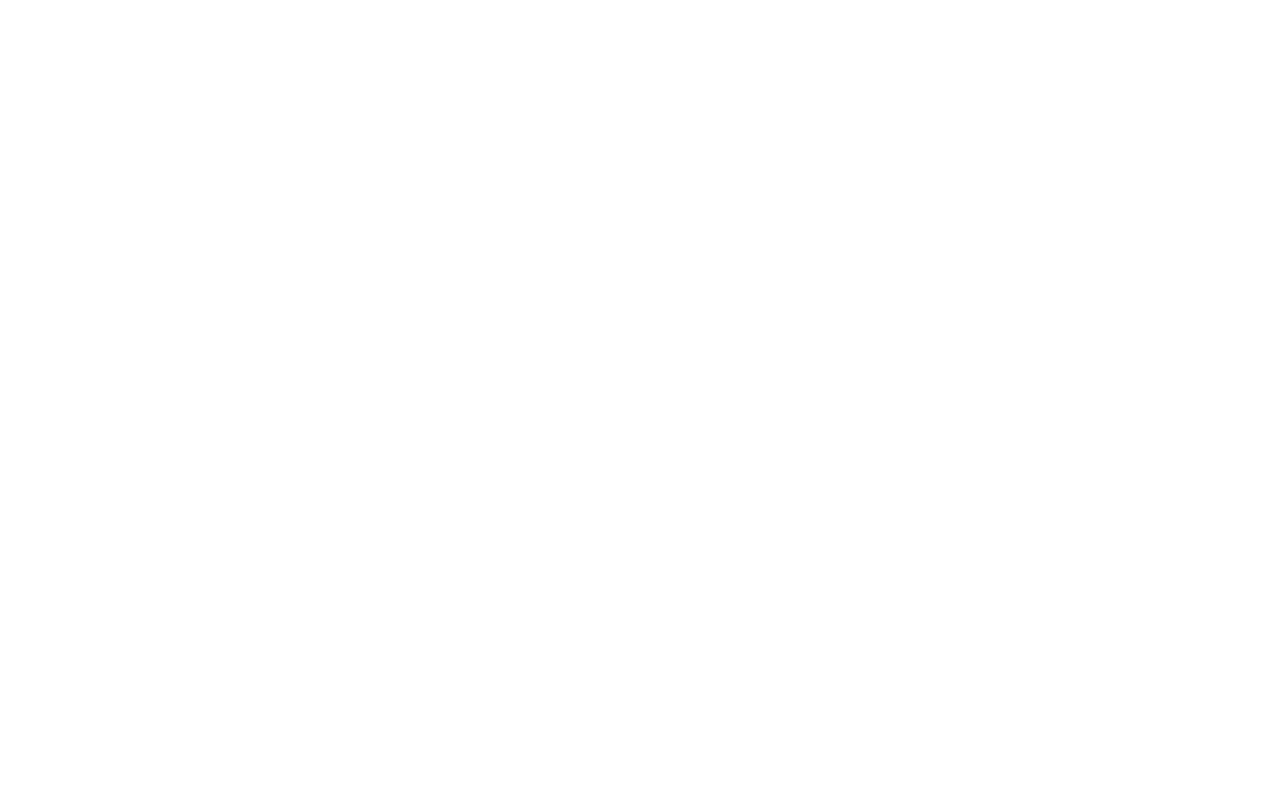
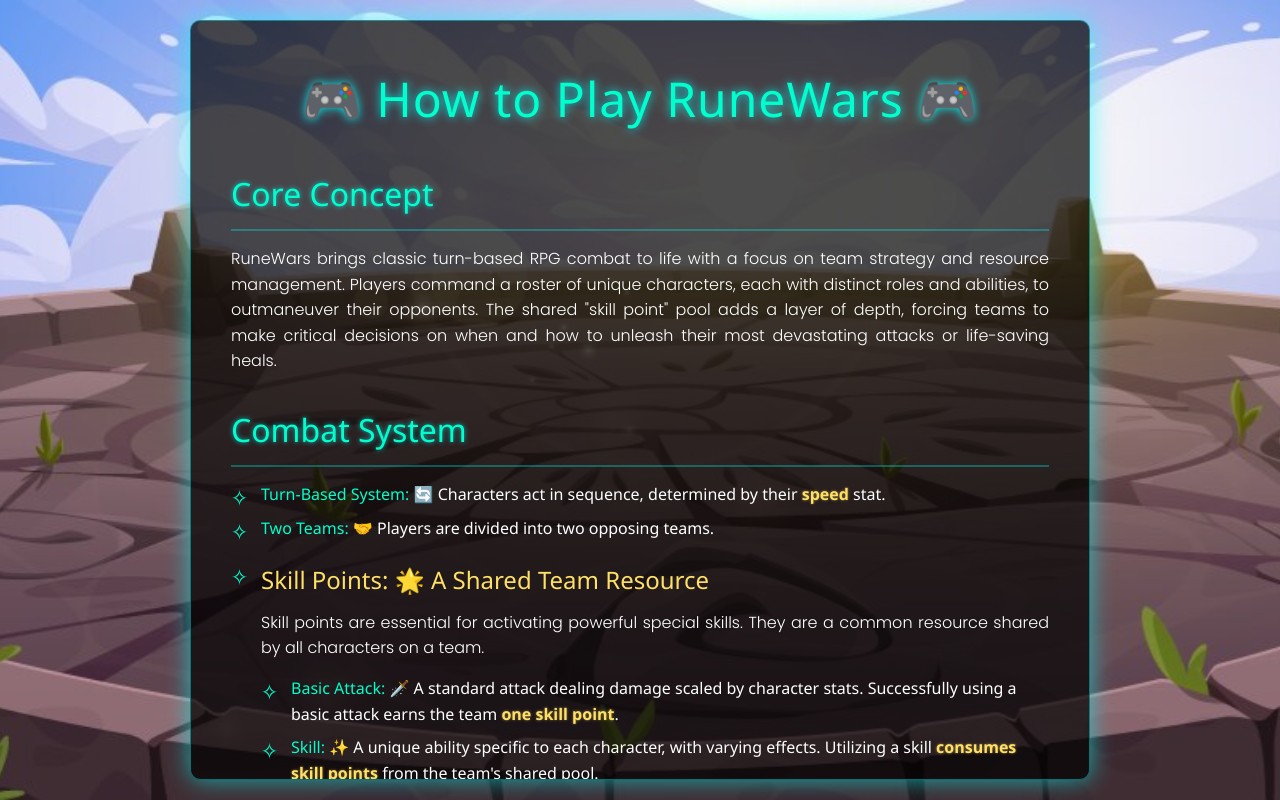
Before and after one commit to gobind-singh21/web-rpg-game, an Angular app in the folder front-end/: page /how-to-play in a window 1280 px wide. Before the commit this address led to /. Built offline with nearby package versions, Linux system fonts and the light colour scheme; a web font is replaced by a local one.

Commit message:
how to play

```diff
--- a/front-end/src/app/app.routes.ts
+++ b/front-end/src/app/app.routes.ts
@@ -7,6 +7,7 @@
 import { HomeComponent } from './views/home/home.component';
 import { TeamMaking } from './views/team-making/team-making.component';
 import { BattlefieldComponent } from './views/battlefield/battlefield.component';
+import { HowToPlayComponent } from './views/how-to-play/how-to-play/how-to-play.component';
 
 export const routes: Routes = [
   { path: 'login', component: LoginComponent },
@@ -16,7 +17,8 @@
   {path: 'forgot-password', component: ForgotPasswordComponent},
   {path: 'home', component: HomeComponent},
   {path: 'team-making', component: TeamMaking},
-  {path: 'battlefield', component: BattlefieldComponent}
+  {path: 'battlefield', component: BattlefieldComponent},
+  {path: 'how-to-play', component: HowToPlayComponent}
 ];
 
 @NgModule({
--- /dev/null
+++ b/front-end/src/app/views/how-to-play/how-to-play/how-to-play.component.css
@@ -0,0 +1,132 @@
+.how-container {
+    min-height: 100vh;
+    background: url("../../../../assets/images/homepageBackground.svg") no-repeat center center;
+    background-size: cover;
+    display: flex; /* Use flexbox to center the content box */
+    justify-content: center;
+    align-items: center;
+    padding: 20px; /* Add some padding around the container */
+    box-sizing: border-box; /* Include padding in the element's total width and height */
+}
+
+.content-box {
+    background-color: rgba(0, 0, 0, 0.7); /* Semi-transparent black background for readability */
+    color: #fff; /* White text color */
+    padding: 40px;
+    border-radius: 10px;
+    max-width: 900px; /* Limit content width for better readability */
+    width: 100%; /* Ensure it takes full width up to max-width */
+    box-shadow: 0 0 25px rgba(0, 255, 255, 0.6); /* A subtle glow effect */
+    border: 1px solid rgba(0, 255, 255, 0.4); /* Light border */
+    overflow-y: auto; /* Enable scrolling if content exceeds height */
+    max-height: calc(100vh - 40px); /* Max height to fit within viewport, accounting for padding */
+    font-family: 'Segoe UI', Tahoma, Geneva, Verdana, sans-serif; /* A clear, modern font */
+    line-height: 1.6;
+}
+
+h1 {
+    color: #00ffcc; /* Bright cyan for the main title */
+    text-align: center;
+    margin-bottom: 30px;
+    font-size: 3em;
+    text-shadow: 0 0 10px rgba(0, 255, 255, 0.9);
+    letter-spacing: 1px;
+}
+
+h2 {
+    color: #00ffcc; /* Bright cyan for section headers */
+    text-align: left;
+    margin-top: 30px;
+    margin-bottom: 15px;
+    font-size: 2em;
+    padding-bottom: 10px;
+    border-bottom: 2px solid rgba(0, 255, 255, 0.3);
+    text-shadow: 0 0 5px rgba(0, 255, 255, 0.7);
+}
+
+h3 {
+    color: #ffe066; /* A warm yellow for sub-headers */
+    margin-top: 20px;
+    margin-bottom: 10px;
+    font-size: 1.5em;
+}
+
+p {
+    margin-bottom: 15px;
+    text-align: justify;
+}
+
+ul {
+    list-style-type: none; /* Remove default bullet points */
+    padding-left: 0;
+    margin-bottom: 15px;
+}
+
+ul li {
+    margin-bottom: 8px;
+    padding-left: 30px; /* Indent list items */
+    position: relative;
+}
+
+ul li::before {
+    content: '✧'; /* Custom bullet point */
+    color: #00ffcc; /* Color for the custom bullet */
+    font-size: 1.4em;
+    position: absolute;
+    left: 0;
+    top: -2px; /* Adjust vertical alignment */
+}
+
+.highlight {
+    color: #ffe066; /* Emphasize key terms with a yellow highlight */
+    font-weight: bold;
+    text-shadow: 0 0 3px rgba(255, 224, 102, 0.5);
+}
+
+strong {
+    color: #00ffcc; /* Make strong tags stand out slightly */
+}
+
+/* Responsive adjustments for smaller screens */
+@media (max-width: 768px) {
+    .content-box {
+        padding: 25px;
+        max-height: calc(100vh - 20px); /* Adjust max height for smaller screens */
+    }
+
+    h1 {
+        font-size: 2.2em;
+        margin-bottom: 20px;
+    }
+
+    h2 {
+        font-size: 1.6em;
+        margin-top: 25px;
+    }
+
+    h3 {
+        font-size: 1.3em;
+    }
+
+    ul li {
+        padding-left: 25px;
+    }
+}
+
+@media (max-width: 480px) {
+    .content-box {
+        padding: 15px;
+    }
+
+    h1 {
+        font-size: 1.8em;
+    }
+
+    h2 {
+        font-size: 1.4em;
+    }
+
+    h3 {
+        font-size: 1.1em;
+    }
+}
--- /dev/null
+++ b/front-end/src/app/views/how-to-play/how-to-play/how-to-play.component.html
@@ -0,0 +1,53 @@
+<div class="how-container">
+    <div class="content-box">
+      <h1>🎮 How to Play RuneWars 🎮</h1>
+
+      <section>
+        <h2>Core Concept</h2>
+        <p>RuneWars brings classic turn-based RPG combat to life with a focus on team strategy and resource management. Players command a roster of unique characters, each with distinct roles and abilities, to outmaneuver their opponents. The shared "skill point" pool adds a layer of depth, forcing teams to make critical decisions on when and how to unleash their most devastating attacks or life-saving heals.</p>
+      </section>
+
+      <section>
+        <h2>Combat System</h2>
+        <ul>
+          <li><strong>Turn-Based System:</strong> 🔄 Characters act in sequence, determined by their <span class="highlight">speed</span> stat.</li>
+          <li><strong>Two Teams:</strong> 🤝 Players are divided into two opposing teams.</li>
+          <li>
+            <h3>Skill Points: 🌟 A Shared Team Resource</h3>
+            <p>Skill points are essential for activating powerful special skills. They are a common resource shared by all characters on a team.</p>
+            <ul>
+              <li><strong>Basic Attack:</strong> 🗡️ A standard attack dealing damage scaled by character stats. Successfully using a basic attack earns the team <span class="highlight">one skill point</span>.</li>
+              <li><strong>Skill:</strong> ✨ A unique ability specific to each character, with varying effects. Utilizing a skill <span class="highlight">consumes skill points</span> from the team's shared pool.</li>
+              <li><strong>Skill Point Cap:</strong> The team's skill point pool is capped at <span class="highlight">5 points</span>.</li>
+              <li><strong>Resource Management:</strong> 🧠 Teams must strategically manage skill points as they are shared amongst all characters.</li>
+              <li><strong>Important Note:</strong> ⚠️ If characters use skill points and the pool becomes 0, then the next character taking a turn <span class="highlight">cannot use their skill</span>. They will be bound to use a basic attack in order to gain one skill point for the team.</li>
+            </ul>
+          </li>
+        </ul>
+      </section>
+
+      <section>
+        <h2>Character System</h2>
+        <p>Each character possesses the following core attributes:</p>
+        <ul>
+          <li><strong>Health:</strong> ❤️ & <strong>Max Health:</strong> 💖 - Your character's current and maximum life points.</li>
+          <li><strong>Attack:</strong> 💥 - Determines the damage dealt by basic attacks and some skills.</li>
+          <li><strong>Speed:</strong> 🏃💨 - Dictates the turn order in combat; higher speed means earlier turns.</li>
+          <li><strong>Defense:</strong> 🛡️ - Reduces incoming damage from enemy attacks.</li>
+          <li><strong>List of Buffs and Debuffs:</strong> ⬆️ ⬇️ - Temporary effects that enhance (buffs) or hinder (debuffs) character stats or abilities.</li>
+        </ul>
+      </section>
+
+      <section>
+        <h2>Character Classes</h2>
+        <p>Characters are categorized into distinct classes, each with a specialized role:</p>
+        <ul>
+          <li><strong>DPS (Damage Per Second):</strong> 🎯 The main damage dealer, focused on maximizing offensive output.</li>
+          <li><strong>Healer:</strong> ✚ Primarily responsible for restoring allies' health.</li>
+          <li><strong>Shielder:</strong> 🛡️ Provides defensive barriers to allies, absorbing incoming damage.</li>
+          <li><strong>Buffer:</strong> ⬆️ Grants beneficial stat boosts (buffs) to allies.</li>
+          <li><strong>Debuffer:</strong> ⬇️ Inflicts negative stat reductions (debuffs) on enemies.</li>
+        </ul>
+      </section>
+    </div>
+  </div>
```
Also changed, not shown: front-end/src/app/views/how-to-play/how-to-play/how-to-play.component.ts (added, +13 -0 lines), 1 other file (tests, documents, lock files or other folders).
